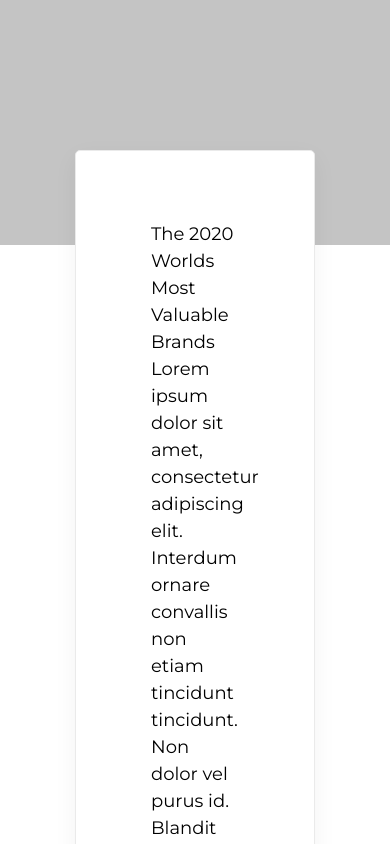
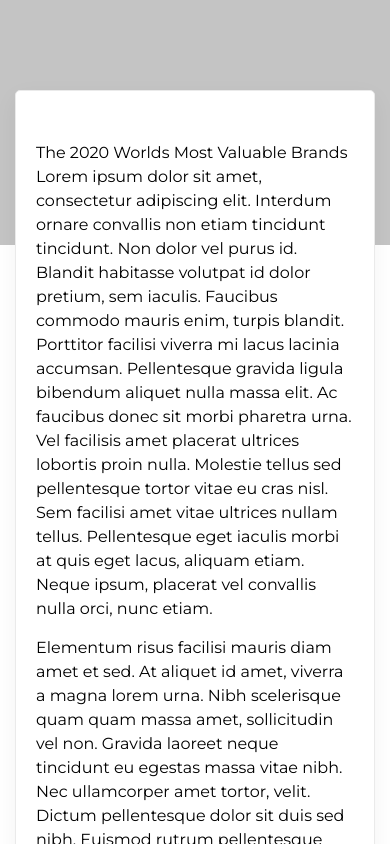
Before and after one commit to yulyaolshanska/test-codebridge, a React (Create React App) app: page /article/1 in a window 390 px wide. Shown: the top 844 px of the page. Built offline with nearby package versions, Linux system fonts and the light colour scheme; no server answers.

Commit message:
fix sizes for mobile

```diff
--- a/src/components/Article/Article.styled.ts
+++ b/src/components/Article/Article.styled.ts
@@ -1,16 +1,27 @@
 import { Box, Typography } from '@mui/material';
 import { styled } from '@mui/material/styles';
+import { Container } from '@mui/system';
 import { ReadMoreButton } from 'components/CardItem/CardItem.styled';
 import { NavLink } from 'react-router-dom';
 
-export const StyledBox = styled(Box)({
+export const StyledContainer = styled(Container)(({ theme }) => ({
+  padding: '90px 15px 25px 15px',
+  [theme.breakpoints.up('tablet')]: {
+    padding: '150px 75px 50px 75px',
+  },
+}));
+
+export const StyledBox = styled(Box)(({ theme }) => ({
   zIndex: 20,
   background: '#FFFFFF',
   border: '1px solid #EAEAEA',
   boxShadow: '0px 8px 24px rgba(0, 0, 0, 0.05)',
-  padding: '50px 75px',
+  padding: '30px 20px',
   borderRadius: '5px',
-});
+  [theme.breakpoints.up('tablet')]: {
+    padding: '50px 75px',
+  },
+}));
 
 export const Title = styled(Typography)(({ theme }) => ({
   fontSize: '24px',
@@ -30,12 +41,12 @@ export const StyledNavLink = styled(NavLink)({
 });
 
 export const StyledTypography = styled(Typography)(({ theme }) => ({
-  fontSize: '18px',
+  fontSize: '16px',
   lineHeight: 1.5,
   color: '#000000',
-
   marginBottom: '15px',
   [theme.breakpoints.up('tablet')]: {
     marginBottom: '40px',
+    fontSize: '18px',
   },
 }));
--- a/src/components/Article/Article.tsx
+++ b/src/components/Article/Article.tsx
@@ -1,11 +1,12 @@
 import React from 'react';
-import { Box, Container } from '@mui/material';
+import { Box } from '@mui/material';
 import { useLocation, useParams } from 'react-router-dom';
 import { useGetArticleByIdQuery } from 'redux/articlesApi';
 import {
   BackButton,
   StyledBox,
   StyledNavLink,
+  StyledContainer,
   StyledTypography,
   Title,
 } from './Article.styled';
@@ -20,7 +21,7 @@ const Article: React.FC = () => {
   const summary = article?.summary || '';
   return (
     <>
-      <Container sx={{ padding: '150px 75px 50px 75px' }}>
+      <StyledContainer>
         <Box
           sx={{
             zIndex: -1,
@@ -36,7 +37,7 @@ const Article: React.FC = () => {
           }}
         />
 
-        <StyledBox sx={{ paddingX: '75px', paddingY: '50px' }}>
+        <StyledBox>
           <Title>{article?.title}</Title>
           {!isLoading && summary.length < 400 ? (
             <>
@@ -100,7 +101,7 @@ const Article: React.FC = () => {
             Back to homepage
           </StyledNavLink>
         </BackButton>
-      </Container>
+      </StyledContainer>
     </>
   );
 };
--- a/src/components/CardItem/CardItem.styled.ts
+++ b/src/components/CardItem/CardItem.styled.ts
@@ -20,11 +20,13 @@ export const CalendarDate = styled(Typography)(({ theme }) => ({
 }));
 
 export const Title = styled(Typography)(({ theme }) => ({
-  fontSize: '24px',
+  fontSize: '20px',
   lineHeight: '1.2',
   marginBottom: '15px',
+  fontWeight: 700,
   [theme.breakpoints.up('tablet')]: {
     marginBottom: '20px',
+    fontSize: '24px',
   },
 }));
 
```
